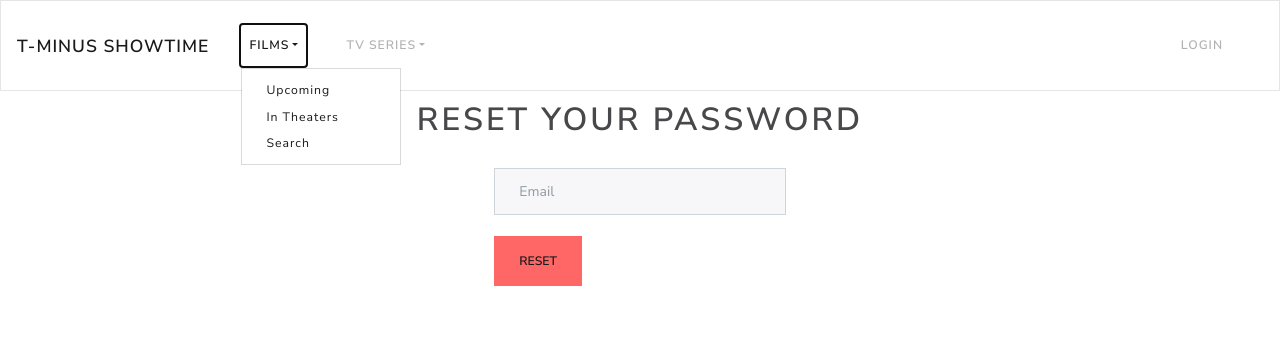
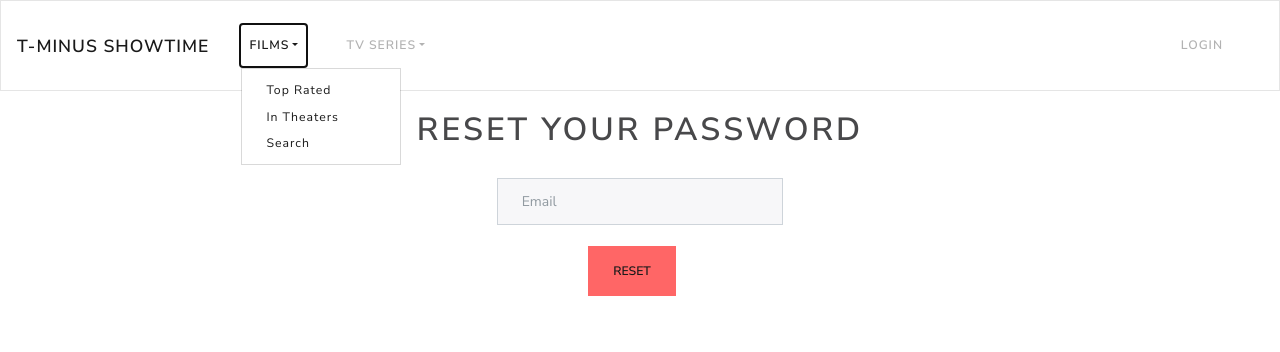
Before and after one commit to AlexYaneva/t-minus-showtime, a Flask app: page /reset_password_request in a window 1280 px wide, after a click on "FILMS". Shown: the top 352 px of the page. Run offline with Flask 2, Linux system fonts and the light colour scheme; some libraries are stand-ins or nearby versions.

Commit message:
styling changes to templates

```diff
--- a/app/api.py
+++ b/app/api.py
@@ -53,7 +53,7 @@ class GetFilms(TMDB):
         "film_details": "/movie/",
         "recommendations": "/recommendations",
         "in_theaters" : "/movie/now_playing",
-        "upcoming" : "/movie/upcoming"
+        "top_rated" : "/movie/top_rated"
     }
 
     def popular_films(self):
@@ -81,8 +81,8 @@ class GetFilms(TMDB):
         response = response["results"]
         return self._process_multiple_items(response)
 
-    def upcoming_films(self):
-        path = self.paths.get("upcoming")
+    def top_rated(self):
+        path = self.paths.get("top_rated")
         response = self._request(path=path, path2="", item_id="", query="")
         response = response["results"]
         return self._process_multiple_items(response)
--- a/app/routes.py
+++ b/app/routes.py
@@ -60,14 +60,14 @@ def tvseries():
     return render_template("tvseries.html", results=results)
 
 
-@app.route("/upcoming_films", methods=["GET", "POST"])
+@app.route("/top_rated", methods=["GET", "POST"])
 @login_required
 @cache.cached(timeout=100)
-def upcoming_films():
+def top_rated():
     films = GetFilms()
-    results = films.upcoming_films()
+    results = films.top_rated()
 
-    return render_template("upcoming_films.html", results=results)
+    return render_template("top_rated_films.html", results=results)
 
 
 # makign 'title' an optional parameter
--- a/app/static/style.css
+++ b/app/static/style.css
@@ -3,13 +3,8 @@ body {
 }
 
 .container-fluid {
-	width: 80%;
     margin: auto;
 
-}
-
-.footer {
-    background-color: #f5f5f5;
 }
 
 .container {
@@ -65,12 +60,18 @@ h4 {
 
 }
 
+.my-img {
+    border: none;
+    border-radius: 15px;
+}
+
 .card {
     border: none;
     border-radius: 15px;
 }
 
-.card img {
+.card-img-top {
+    border: none;
     border-radius: 15px;
 }
 
@@ -79,19 +80,13 @@ h4 {
     box-shadow: 5px 0 0px 5px #ff6666;
 }
 
-.card-img-top {
-    max-width: 100%;
-    height: 40vh;
-    }
+.my-img:hover {
+    transition: 0.3s;
+    box-shadow: 5px 0 0px 5px #ff6666;
+}
+
+
 
 .col-sm-2 {
     padding: 10px;
 }
-
-
-.img-poster {
-     position:absolute;
-     top: 70px;
-     left: 100px;
-     z-index: 3;
-    }
--- a/app/templates/base.html
+++ b/app/templates/base.html
@@ -32,7 +32,7 @@
           <a class="nav-link dropdown-toggle" data-toggle="dropdown" href="#" role="button" aria-haspopup="true"
             aria-expanded="false">Films</a>
           <div class="dropdown-menu">
-            <a class="dropdown-item" href="{{ url_for('upcoming_films') }}">Upcoming</a>
+            <a class="dropdown-item" href="{{ url_for('top_rated') }}">Top Rated</a>
             <a class="dropdown-item" href="#">In Theaters</a>
             <a class="dropdown-item" href="{{ url_for('films') }}">Search</a>
           </div>
--- a/app/templates/index.html
+++ b/app/templates/index.html
@@ -2,7 +2,7 @@
 
 
 {% block content %}
-
+<div class='container'>
 	<div class="jumbotron text-center">
 		<h1 class="display-3">Track the shows you love</h1>
 		<p class="lead">T-minus 10...9...8...</p>
@@ -14,5 +14,6 @@
 		<a class="btn btn-secondary my-2 my-sm-0" role='button' href="{{ url_for('films') }}">Find films</a>
 		<a class="btn btn-secondary my-2 my-sm-0" role='button' href="{{ url_for('tvseries') }}">Find series</a>
 	</div>
+</div>
 
 {% endblock %}
--- a/app/templates/login.html
+++ b/app/templates/login.html
@@ -2,7 +2,7 @@
 
 {% block content %}
 
-
+<div class='container'>
     <h1 class="text-center">Sign in</h1>
     <div class="row align-items-center justify-content-center">
         <div class="col-md-4">
@@ -27,5 +27,5 @@
 
     <p class="text-center"><strong>Forgot Your Password? <a href="{{ url_for('reset_password_request') }}">Reset
                 it.</a></strong></p>
-
+</div>
 {% endblock %}
--- a/app/templates/register.html
+++ b/app/templates/register.html
@@ -2,6 +2,7 @@
 
 {% block content %}
 
+<div class='container'>
     <h1 class="text-center">Create your account</h1>
     <div class="row align-items-center justify-content-center">
         <div class="col-md-4">
@@ -27,6 +28,7 @@
             </form>
         </div>
     </div>
+</div>
 <br>
 
 {% endblock %}
--- a/app/templates/reset_password.html
+++ b/app/templates/reset_password.html
@@ -2,6 +2,7 @@
 
 {% block content %}
 
+<div class='container'>
     <h1 class="text-center">Reset your password</h1>
     <div class="row align-items-center justify-content-center">
         <div class="col-md-4">
@@ -22,6 +23,7 @@
             </form>
         </div>
     </div>
+</div>
 <br>
 
 {% endblock %}
--- a/app/templates/reset_password_request.html
+++ b/app/templates/reset_password_request.html
@@ -1,7 +1,7 @@
 {% extends 'base.html' %}
 
 {% block content %}
-
+<div class='container'>
     <h1 class="text-center">Reset your password</h1>
     <div class="row align-items-center justify-content-center">
         <div class="col-md-4">
@@ -19,6 +19,7 @@
             </form>
         </div>
     </div>
+</div>
 <br>
 
 {% endblock %}
```
Also changed, not shown: app/templates/films.html (+6 -7 lines), app/templates/results.html (+4 -8 lines), app/templates/top_rated_films.html (renamed from app/templates/upcoming_films.html, +8 -9 lines), app/templates/tvseries.html (+6 -8 lines), app/templates/user.html (+4 -7 lines), app/templates/viewitem.html (+9 -9 lines). Lines whose indentation alone changed are shown as unchanged.
